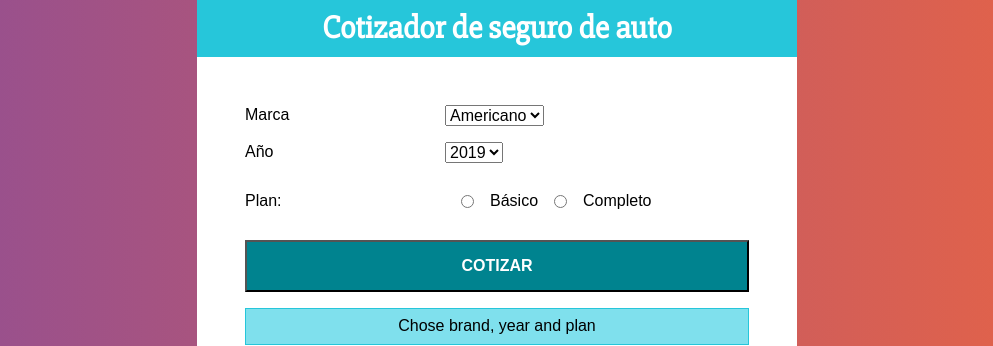
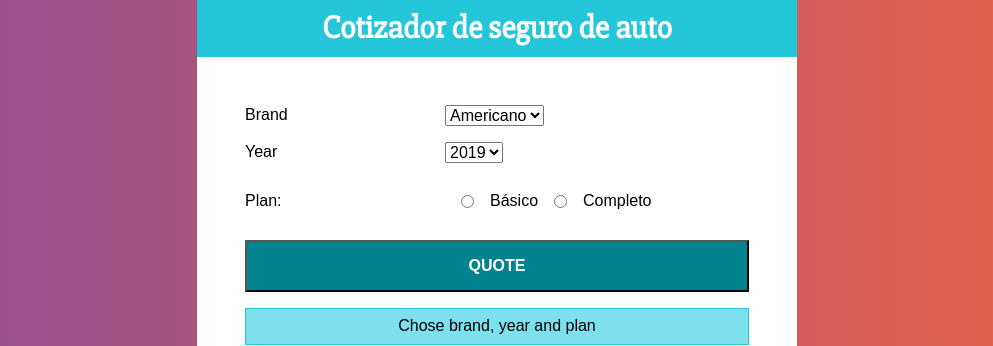
Before and after one commit to imjulianeral/Car-Insurance-Quote-ReactJS, a React (Create React App) app: page / in a window 1280 px wide. Shown: the top 346 px of the page, without its empty margins (143-1136 px from the left). Built offline with nearby package versions, Linux system fonts and the light colour scheme.

Commit message:
README fixed

```diff
--- a/src/components/Form.js
+++ b/src/components/Form.js
@@ -32,7 +32,7 @@ export default class Form extends Component {
             <div>
                 <form className="cotizar-auto" onSubmit={ this.quote }>
                     <div className="campo">
-                        <label>Marca</label>
+                        <label>Brand</label>
                         <select name="marca" ref={ this.brandRef }>
                             <option value="americano">Americano</option>
                             <option value="europeo">Europeo</option>
@@ -41,7 +41,7 @@ export default class Form extends Component {
                     </div>
 
                     <div className="campo">
-                        <label>Año</label>
+                        <label>Year</label>
                         <select name="year" ref={ this.yearRef }>
                             <option value="2019">2019</option>
                             <option value="2018">2018</option>
@@ -63,7 +63,7 @@ export default class Form extends Component {
                         <input type="radio" ref={ this.completePlanRef } name="plan" value="completo"/> Completo
                     </div>
 
-                    <button type="submit" className="boton">Cotizar</button>
+                    <button type="submit" className="boton">Quote</button>
                 </form>
             </div>
         )
```
Also changed, not shown: 1 other file (tests, documents, lock files or other folders).
